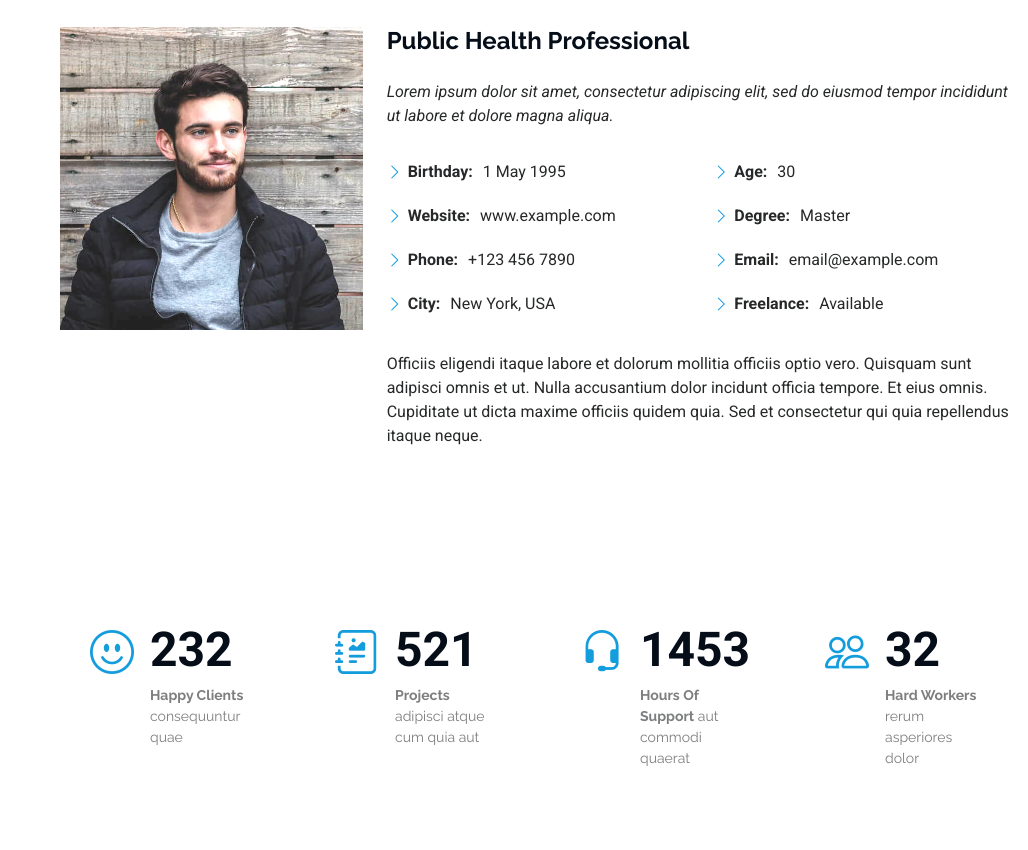
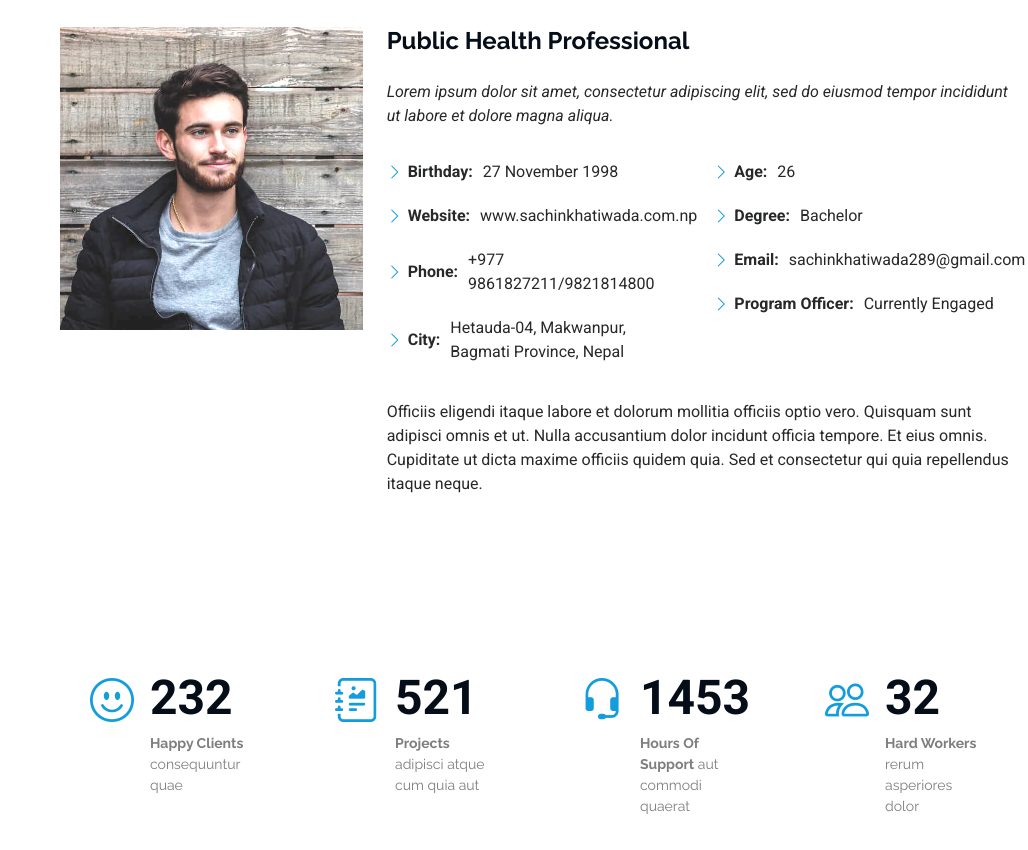
Before and after one commit to SachinKhatiwada/my-website, a plain HTML site: page index.html in a window 1280 px wide. Shown: the part 1307-2157 px from the top of the page, without its empty margins (252-1280 px from the left). Drawn offline with Linux system fonts and the light colour scheme.

Commit message:
Personal details changes made

```diff
--- a/index.html
+++ b/index.html
@@ -126,18 +126,18 @@
             <div class="row">
               <div class="col-lg-6">
                 <ul>
-                  <li><i class="bi bi-chevron-right"></i> <strong>Birthday:</strong> <span>1 May 1995</span></li>
-                  <li><i class="bi bi-chevron-right"></i> <strong>Website:</strong> <span>www.example.com</span></li>
-                  <li><i class="bi bi-chevron-right"></i> <strong>Phone:</strong> <span>+123 456 7890</span></li>
-                  <li><i class="bi bi-chevron-right"></i> <strong>City:</strong> <span>New York, USA</span></li>
+                  <li><i class="bi bi-chevron-right"></i> <strong>Birthday:</strong> <span>27 November 1998</span></li>
+                  <li><i class="bi bi-chevron-right"></i> <strong>Website:</strong> <span>www.sachinkhatiwada.com.np</span></li>
+                  <li><i class="bi bi-chevron-right"></i> <strong>Phone:</strong> <span>+977 9861827211/9821814800</span></li>
+                  <li><i class="bi bi-chevron-right"></i> <strong>City:</strong> <span>Hetauda-04, Makwanpur, Bagmati Province, Nepal</span></li>
                 </ul>
               </div>
               <div class="col-lg-6">
                 <ul>
-                  <li><i class="bi bi-chevron-right"></i> <strong>Age:</strong> <span>30</span></li>
-                  <li><i class="bi bi-chevron-right"></i> <strong>Degree:</strong> <span>Master</span></li>
-                  <li><i class="bi bi-chevron-right"></i> <strong>Email:</strong> <span>email@example.com</span></li>
-                  <li><i class="bi bi-chevron-right"></i> <strong>Freelance:</strong> <span>Available</span></li>
+                  <li><i class="bi bi-chevron-right"></i> <strong>Age:</strong> <span>26</span></li>
+                  <li><i class="bi bi-chevron-right"></i> <strong>Degree:</strong> <span>Bachelor</span></li>
+                  <li><i class="bi bi-chevron-right"></i> <strong>Email:</strong> <span>sachinkhatiwada289@gmail.com</span></li>
+                  <li><i class="bi bi-chevron-right"></i> <strong>Program Officer:</strong> <span>Currently Engaged</span></li>
                 </ul>
               </div>
             </div>
@@ -718,27 +718,27 @@
                 <i class="bi bi-geo-alt flex-shrink-0"></i>
                 <div>
                   <h3>Address</h3>
-                  <p>A108 Adam Street, New York, NY 535022</p>
+                  <p>Buddha Tole, Hetauda-04, Makwanpur, Bagmati Province, Nepal</p>
                 </div>
               </div><!-- End Info Item -->
 
               <div class="info-item d-flex" data-aos="fade-up" data-aos-delay="300">
                 <i class="bi bi-telephone flex-shrink-0"></i>
                 <div>
-                  <h3>Call Us</h3>
-                  <p>+1 5589 55488 55</p>
+                  <h3>Call Me</h3>
+                  <p>+977 9861827211/9821814800</p>
                 </div>
               </div><!-- End Info Item -->
 
               <div class="info-item d-flex" data-aos="fade-up" data-aos-delay="400">
                 <i class="bi bi-envelope flex-shrink-0"></i>
                 <div>
-                  <h3>Email Us</h3>
-                  <p>info@example.com</p>
+                  <h3>Email Me</h3>
+                  <p>sachinkhatiwada289@gmail.com</p>
                 </div>
               </div><!-- End Info Item -->
 
-              <iframe src="https://www.google.com/maps/embed?pb=!1m14!1m8!1m3!1d48389.78314118045!2d-74.006138!3d40.710059!3m2!1i1024!2i768!4f13.1!3m3!1m2!1s0x89c25a22a3bda30d%3A0xb89d1fe6bc499443!2sDowntown%20Conference%20Center!5e0!3m2!1sen!2sus!4v1676961268712!5m2!1sen!2sus" frameborder="0" style="border:0; width: 100%; height: 270px;" allowfullscreen="" loading="lazy" referrerpolicy="no-referrer-when-downgrade"></iframe>
+              <iframe src="<iframe src="https:" width="600" height="450" style="border:0;" allowfullscreen="" loading="lazy" referrerpolicy="no-referrer-when-downgrade"></iframe>" frameborder="0" style="border:0; width: 100%; height: 270px;" allowfullscreen="" loading="lazy" referrerpolicy="no-referrer-when-downgrade"></iframe>
             </div>
           </div>
 
@@ -790,15 +790,9 @@
 
     <div class="container">
       <div class="copyright text-center ">
-        <p>© <span>Copyright</span> <strong class="px-1 sitename">iPortfolio</strong> <span>All Rights Reserved</span></p>
+        <p>© <span>2025 Sachin Khatiwada.</span> <strong ="px-1 sitename">e-Portfolio.</strong> <span>This work is Liscensed under CC BY-NC- ND 4.0</span></p>
       </div>
-      <div class="credits">
-        <!-- All the links in the footer should remain intact. -->
-        <!-- You can delete the links only if you've purchased the pro version. -->
-        <!-- Licensing information: https://bootstrapmade.com/license/ -->
-        <!-- Purchase the pro version with working PHP/AJAX contact form: [buy-url] -->
-        Designed by <a href="https://bootstrapmade.com/">BootstrapMade</a> Distributed by <a href="https://themewagon.com">ThemeWagon</a>
-      </div>
+
     </div>
 
   </footer>
```
